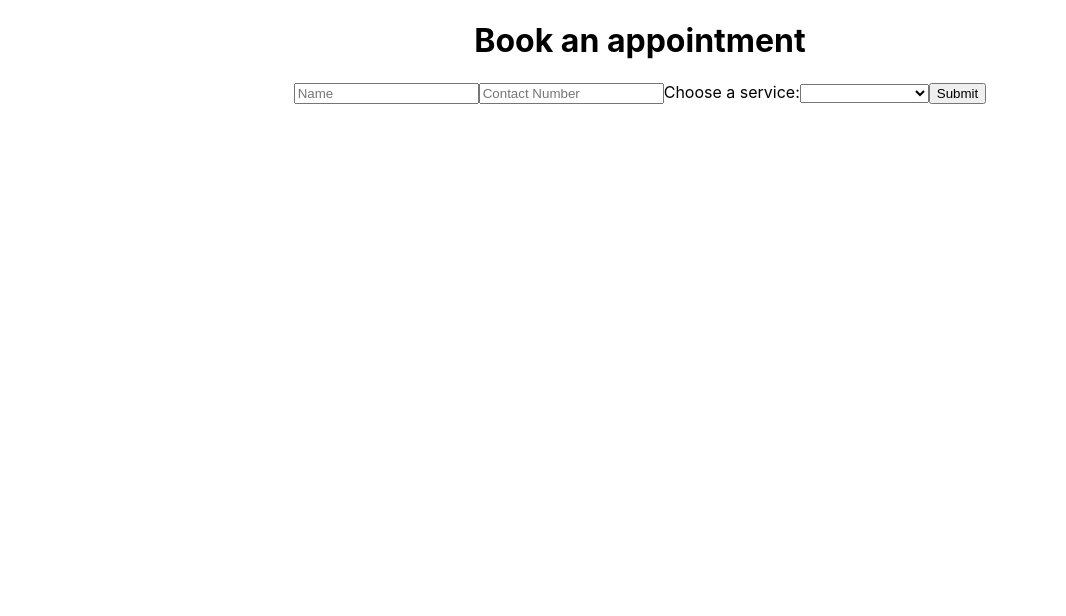
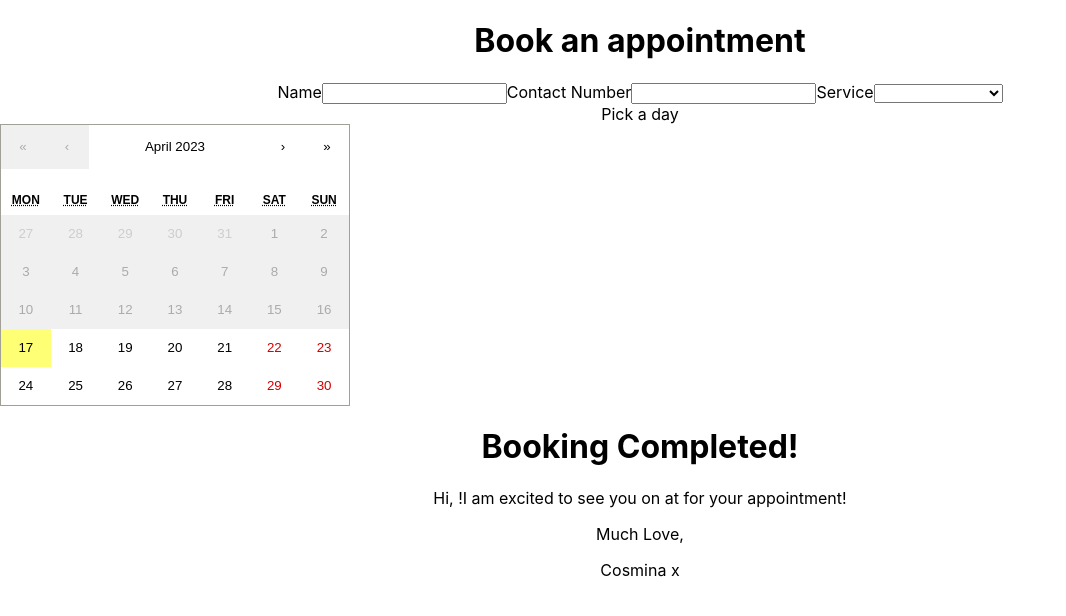
Before and after one commit to BeatriceStanila/Booking-App, a React (Create React App) app in the folder bookings/: page / in a window 1280 px wide. Shown: the top 616 px of the page, without its empty margins (0-1066 px from the left). Built offline with nearby package versions, Linux system fonts and the light colour scheme.

Commit message:
Made a lot of changes in form component and separated the date and time into components. the date is coming back as an object, have to fix this

```diff
--- a/bookings/package.json
+++ b/bookings/package.json
@@ -6,7 +6,9 @@
     "@testing-library/jest-dom": "^5.16.5",
     "@testing-library/react": "^13.4.0",
     "@testing-library/user-event": "^13.5.0",
+    "date-fns": "^2.29.3",
     "react": "^18.2.0",
+    "react-calendar": "^4.2.1",
     "react-datepicker": "^4.11.0",
     "react-dom": "^18.2.0",
     "react-hook-form": "^7.43.9",
--- a/bookings/src/App.js
+++ b/bookings/src/App.js
@@ -1,10 +1,32 @@
 import "./App.css";
+import { useState } from "react";
 import BookingForm from "./components/bookingForm/bookingForm";
+import BookingConfirmation from "./components/bookingConfirmation/bookingConfirmation";
 
 function App() {
+  const [selectedDate, setSelectedDate] = useState(null);
+  const [selectedTime, setSelectedTime] = useState(null);
+  const [name, setName] = useState("");
+  const [service, setService] = useState("");
+
   return (
     <div className="App">
-      <BookingForm />
+      <BookingForm
+        selectedDate={selectedDate}
+        setSelectedDate={setSelectedDate}
+        selectedTime={selectedTime}
+        setSelectedTime={setSelectedTime}
+        name={name}
+        setName={setName}
+        service={service}
+        setService={setService}
+      />
+      <BookingConfirmation
+        day={selectedDate}
+        time={selectedTime}
+        name={name}
+        service={service}
+      />
     </div>
   );
 }
--- /dev/null
+++ b/bookings/src/components/bookingConfirmation/bookingConfirmation.js
@@ -0,0 +1,16 @@
+import React from "react";
+
+export default function BookingConfirmation({ day, name, time, service }) {
+  return (
+    <div>
+      <h1>Booking Completed!</h1>
+
+      <p>
+        Hi, {name}!I am excited to see you on at {time} for your {service}{" "}
+        appointment!
+      </p>
+      <p>Much Love,</p>
+      <p>Cosmina x </p>
+    </div>
+  );
+}
--- a/bookings/src/components/bookingForm/bookingForm.js
+++ b/bookings/src/components/bookingForm/bookingForm.js
@@ -1,7 +1,18 @@
 import React from "react";
 import { useForm } from "react-hook-form";
+import DateSelector from "../dateSelector/dateSelector";
+import TimeSelector from "../timeSelector/timeSelector";
 
-export default function BookingForm() {
+export default function BookingForm({
+  selectedDate,
+  setSelectedDate,
+  selectedTime,
+  setSelectedTime,
+  name,
+  setName,
+  service,
+  setService,
+}) {
   // use the useForm hook to initialise form state and validation
   const {
     register, // register inputs for validation
@@ -12,7 +23,14 @@ export default function BookingForm() {
 
   // define the function to run when the form is submitted
   const onSubmit = (data) => {
-    console.log(data); // log the validated form data to the console
+    console.log({
+      ...data,
+      selectedDate,
+      selectedTime,
+    }); // log the validated form data to the console
+
+    setSelectedDate(null);
+
     reset(); // reset the form to its initial state
   };
 
@@ -20,28 +38,24 @@ export default function BookingForm() {
     /* "handleSubmit" will validate your inputs before invoking "onSubmit" */
     <form onSubmit={handleSubmit(onSubmit)}>
       <h1>Book an appointment</h1>
+      <label htmlFor="name">Name</label>
+      <input
+        defaultValue={name}
+        {...register("name")}
+        required
+        onChange={(e) => setName(e.target.value)}
+      />
+      <label htmlFor="phone">Contact Number</label>
+      <input defaultValue="" {...register("phoneNumber")} required />
 
-      <input
-        defaultValue=""
-        {...register("name")}
-        placeholder="Name"
-        required
-      />
-
-      <input
-        defaultValue=""
-        placeholder="Contact Number"
-        {...register("phoneNumber")}
-        required
-      />
-
-      <label for="services">Choose a service:</label>
+      <label htmlFor="services">Service</label>
       <select
         id="services"
         className="w-30"
         {...register("service")}
-        default=""
+        default={service}
         required
+        onChange={(e) => setService(e.target.value)}
       >
         <option value=""></option>
         <option value="Occasion Makeup">Occasion Makeup</option>
@@ -50,9 +64,17 @@ export default function BookingForm() {
         <option value="4D Lashes">4D Lashes</option>
       </select>
 
+      <DateSelector setSelectedDate={setSelectedDate} />
+      {selectedDate && (
+        <TimeSelector
+          selectedDate={selectedDate}
+          setSelectedTime={setSelectedTime}
+        />
+      )}
+
       {errors.exampleRequired && <span>This field is required</span>}
 
-      <input type="submit" />
+      {selectedTime && <input type="submit" />}
     </form>
   );
 }
--- a/bookings/src/components/datePicker/datePicker.js
+++ /dev/null
@@ -1,5 +0,0 @@
-import React from "react";
-
-export default function DatePicker() {
-  return <div></div>;
-}
--- /dev/null
+++ b/bookings/src/components/dateSelector/dateSelector.js
@@ -0,0 +1,28 @@
+import React from "react";
+import ReactCalendar from "react-calendar";
+import "react-calendar/dist/Calendar.css";
+
+export default function DateSelector({ selectedDate, setSelectedDate }) {
+  // const [date, setDate] = useState(null);
+
+  // console.log(date, "data din componenta");
+
+  const handleDateClick = (date) => {
+    setSelectedDate(date);
+  };
+
+  return (
+    <div>
+      <label>Pick a day</label>
+      {selectedDate ? (
+        <div>{selectedDate.toLocaleDateString()}</div>
+      ) : (
+        <ReactCalendar
+          minDate={new Date()}
+          view="month"
+          onClickDay={handleDateClick}
+        />
+      )}
+    </div>
+  );
+}
--- /dev/null
+++ b/bookings/src/components/timeSelector/timeSelector.js
@@ -0,0 +1,39 @@
+import React from "react";
+import { add, format } from "date-fns";
+
+export default function TimeSelector({ selectedDate, setSelectedTime }) {
+  const getTimes = () => {
+    if (!selectedDate) return;
+
+    const opening = add(selectedDate, { hours: 8 });
+    const closing = add(selectedDate, { hours: 18 });
+    const interval = 90; // in mintues
+
+    const times = [];
+    for (let i = opening; i <= closing; i = add(i, { minutes: interval })) {
+      times.push(i);
+    }
+    return times;
+  };
+
+  const times = getTimes();
+
+  return (
+    <div>
+      <label>Choose a time:</label>
+      <select
+        id="selectedTime"
+        className="w-30"
+        onChange={(e) => setSelectedTime(e.target.value)}
+        default=""
+      >
+        <option value=""></option>
+        {times?.map((time, i) => (
+          <option key={`time-${i}`} value={format(time, "kk:mm")}>
+            {format(time, "kk:mm")}
+          </option>
+        ))}
+      </select>
+    </div>
+  );
+}
```
Also changed, not shown: 1 other file (tests, documents, lock files or other folders).
